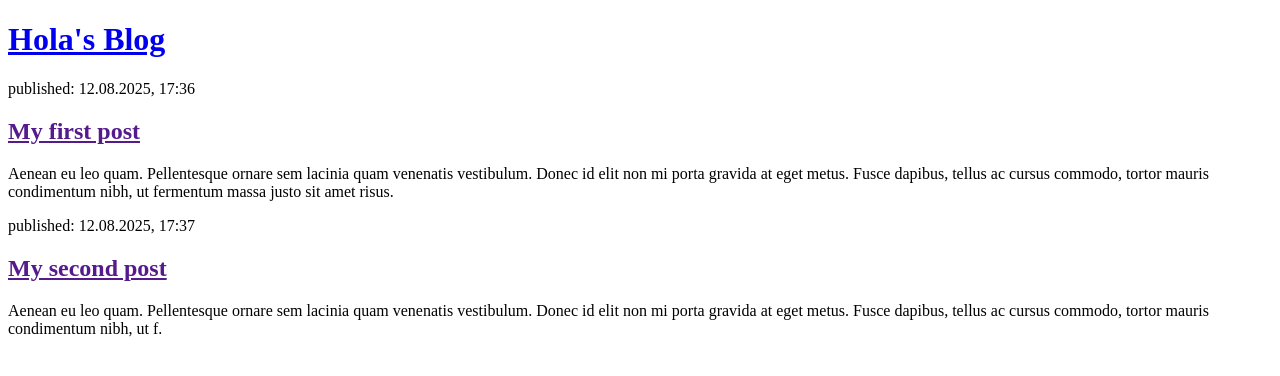
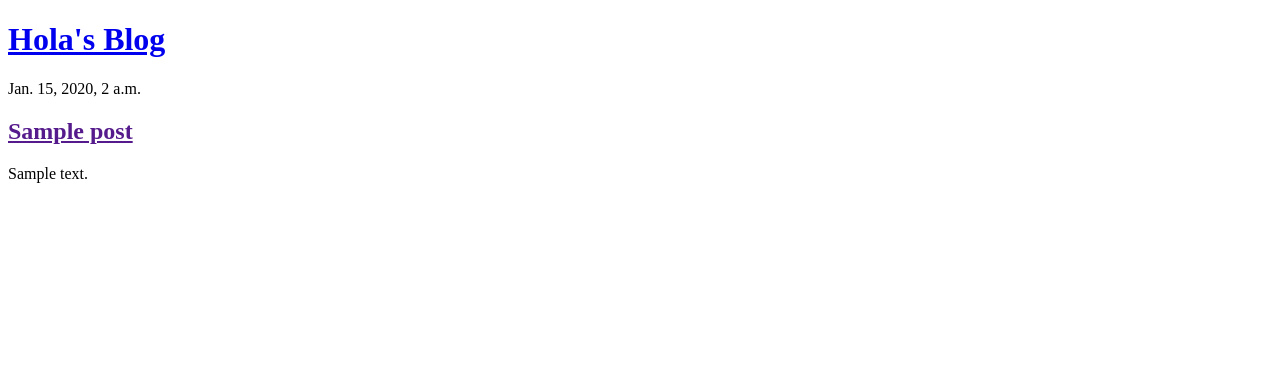
Before and after one commit to MTinvestigator/my-first-blog, a Django app: page / in a window 1280 px wide. Shown: the top 376 px of the page. Run offline with Django 5.2, Linux system fonts and the light colour scheme; tables that the repository leaves empty hold one stand-in row (values such as "Sample post").

Commit message:
Modified templates to display posts from database.

```diff
--- a/blog/templates/blog/post_list.html
+++ b/blog/templates/blog/post_list.html
@@ -7,15 +7,12 @@
     <header>
         <h1><a href="/">Hola's Blog</a><h1>
     </header>
-    <article>
-        <time>published: 12.08.2025, 17:36</time>
-        <h2><a href="">My first post</a></h2>
-        <p>Aenean eu leo quam. Pellentesque ornare sem lacinia quam venenatis vestibulum. Donec id elit non mi porta gravida at eget metus. Fusce dapibus, tellus ac cursus commodo, tortor mauris condimentum nibh, ut fermentum massa justo sit amet risus.</p>
+        {% for post in posts %}
+        <article>
+            <time>{{ post.published_date }}</time>
+            <h2><a href="">{{ post.title }}</a></h2>
+            <p>{{ post.text|linebreaksbr }}</p>
         </article>
-        <article>
-            <time>published: 12.08.2025, 17:37</time>
-            <h2><a href="">My second post</a></h2>
-            <p>Aenean eu leo quam. Pellentesque ornare sem lacinia quam venenatis vestibulum. Donec id elit non mi porta gravida at eget metus. Fusce dapibus, tellus ac cursus commodo, tortor mauris condimentum nibh, ut f.</p>
-        </article>
+        {% endfor %}
 </body>
 </html>
--- a/blog/views.py
+++ b/blog/views.py
@@ -1,5 +1,8 @@
 from django.shortcuts import render
+from django.utils import timezone
+from .models import Post
 
 # Create your views here.
 def post_list(request):
-    return render(request, 'blog/post_list.html', {})
+    posts = Post.objects.filter(published_date__lte=timezone.now()).order_by('published_date')
+    return render(request, 'blog/post_list.html', {'posts':posts})
```
